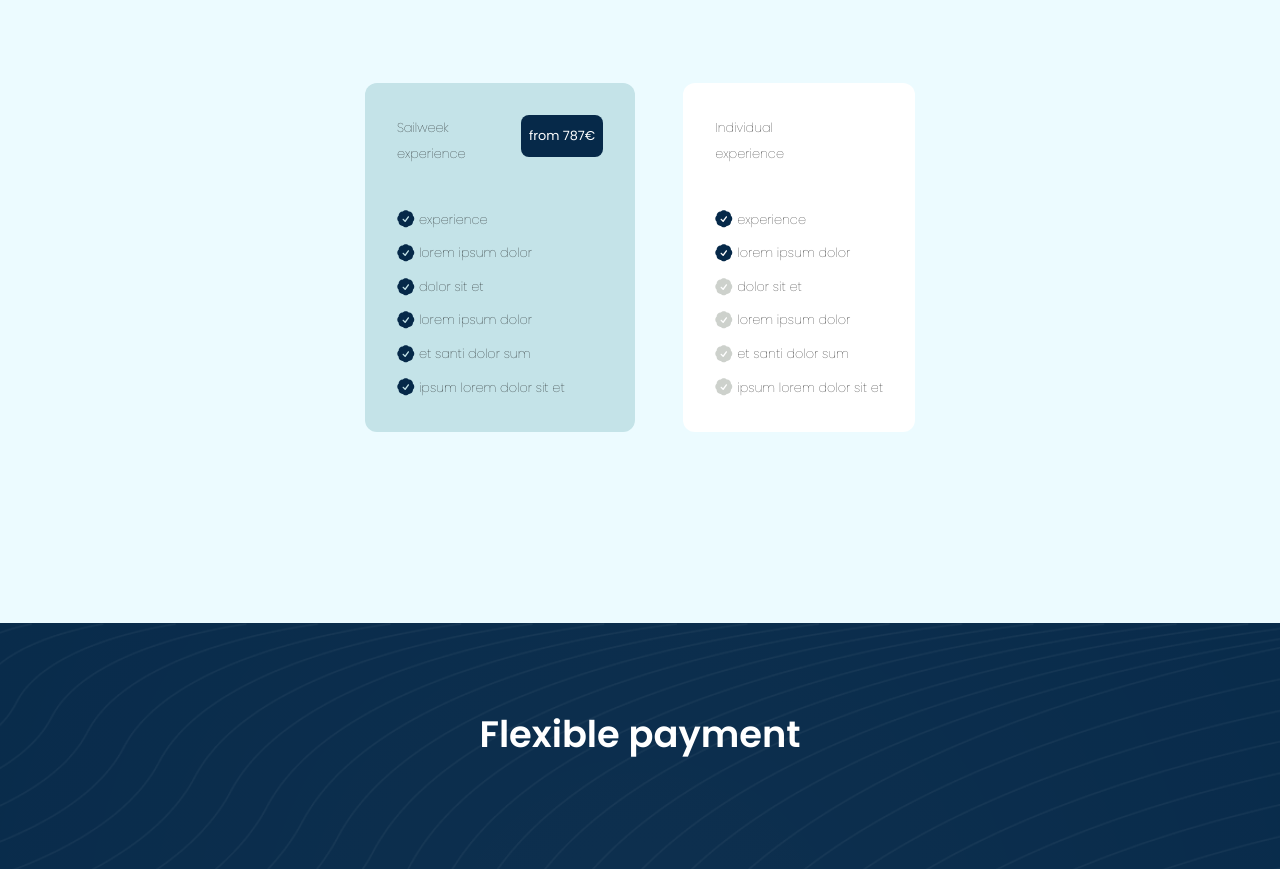
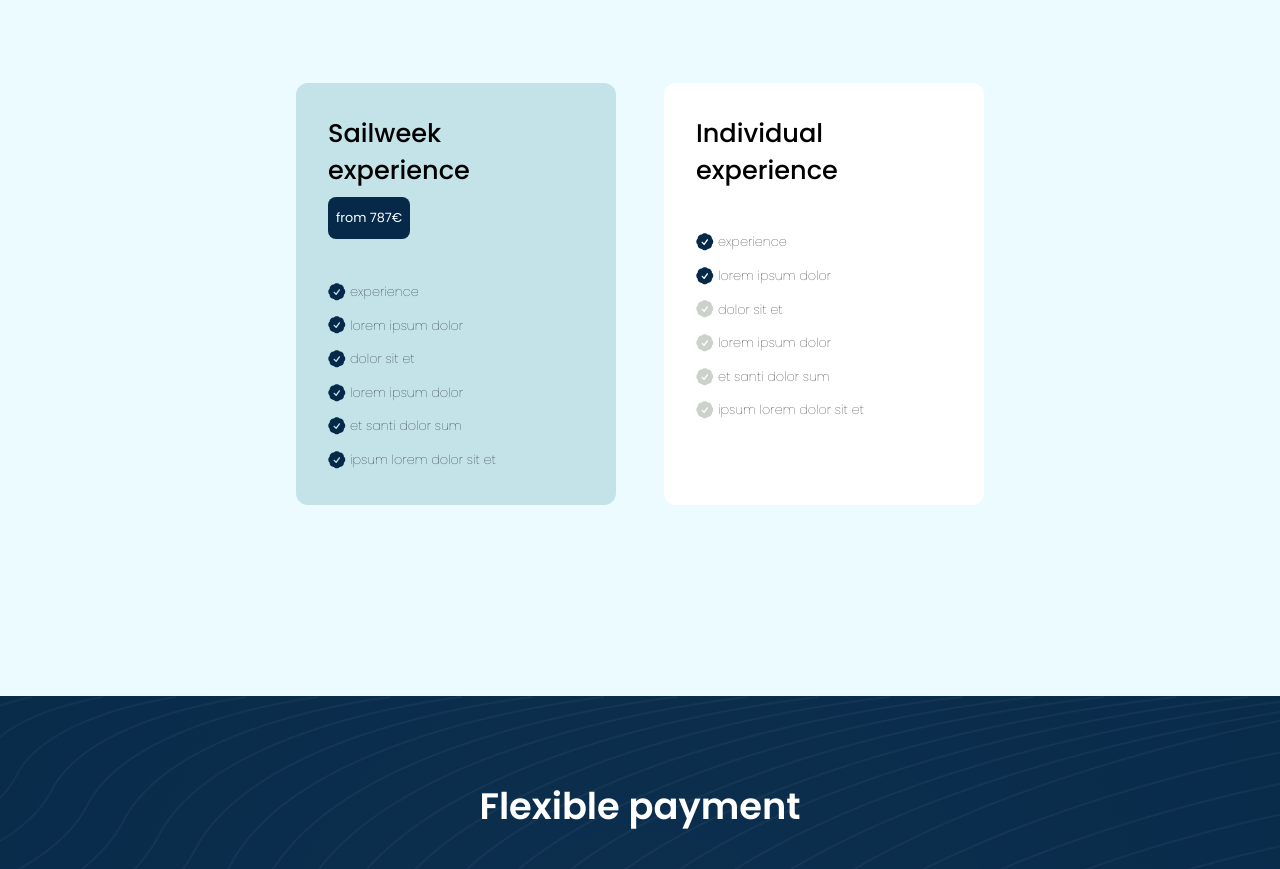
Before and after one commit to jopaa10/fe-task, a Next.js app in the folder charterag/: page / in a window 1280 px wide. Shown: the part 5907-6776 px from the top of the page. Built offline with nearby package versions, Linux system fonts and the light colour scheme.

Commit message:
fixing aria label, links

```diff
--- a/charterag/components/home/compare/CompareCard.tsx
+++ b/charterag/components/home/compare/CompareCard.tsx
@@ -15,7 +15,7 @@ const CompareCard = ({
   return (
     <div className="compare__card" style={{ background: bgColor }}>
       <div className="title">
-        <p>{title}</p>
+        <h3>{title}</h3>
         {displayButton && <span className="button">from 787€</span>}
       </div>
       <div className="list">
--- a/charterag/components/home/compare/compare.scss
+++ b/charterag/components/home/compare/compare.scss
@@ -42,6 +42,11 @@
       justify-content: space-between;
       flex-wrap: wrap;
 
+      h3 {
+        font-size: 3.2rem;
+        line-height: 37px;
+      }
+
       p {
         width: 50%;
         font-weight: 100;
@@ -50,6 +55,7 @@
       .button {
         font-size: 1.6rem;
         padding: 1rem;
+        margin-top: 1rem;
         background: var(--charterag-section-background-blue-dark);
         border-radius: 1rem;
         color: var(--charterag-section-text-color);
```
